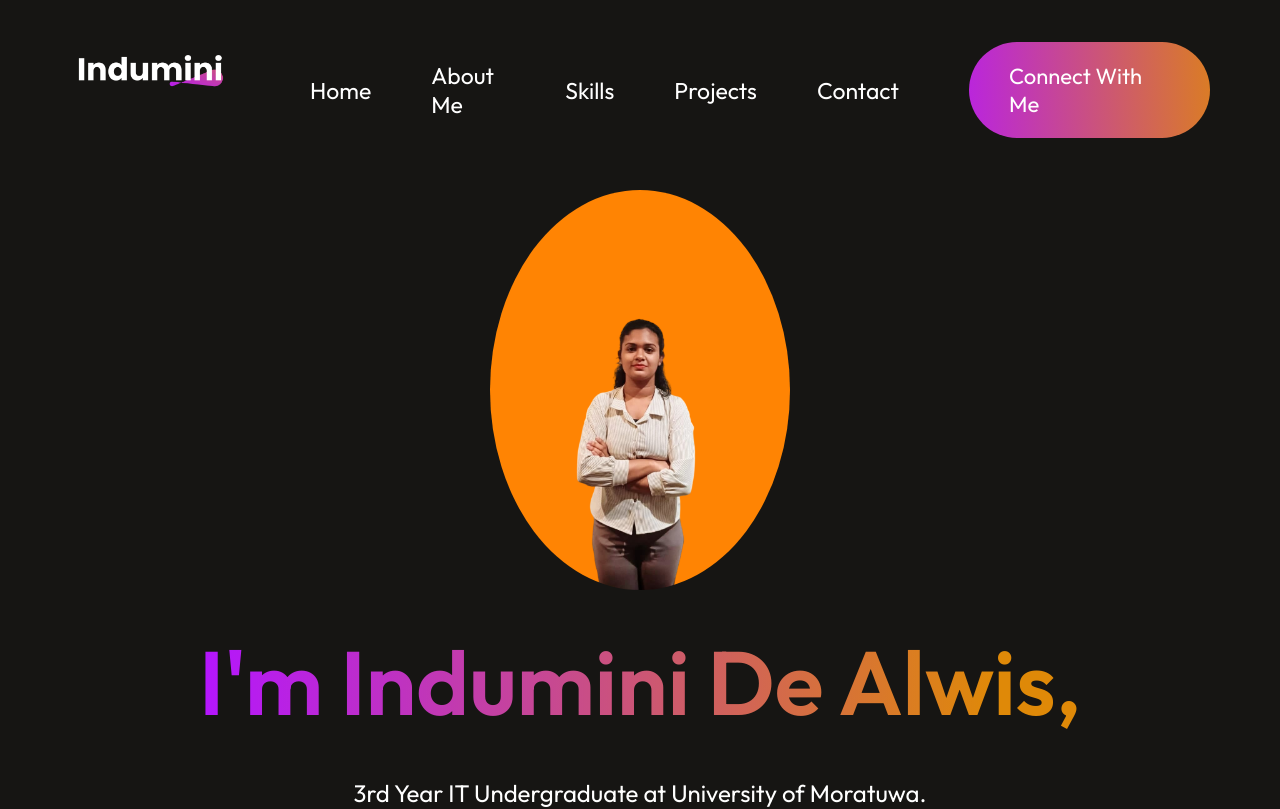
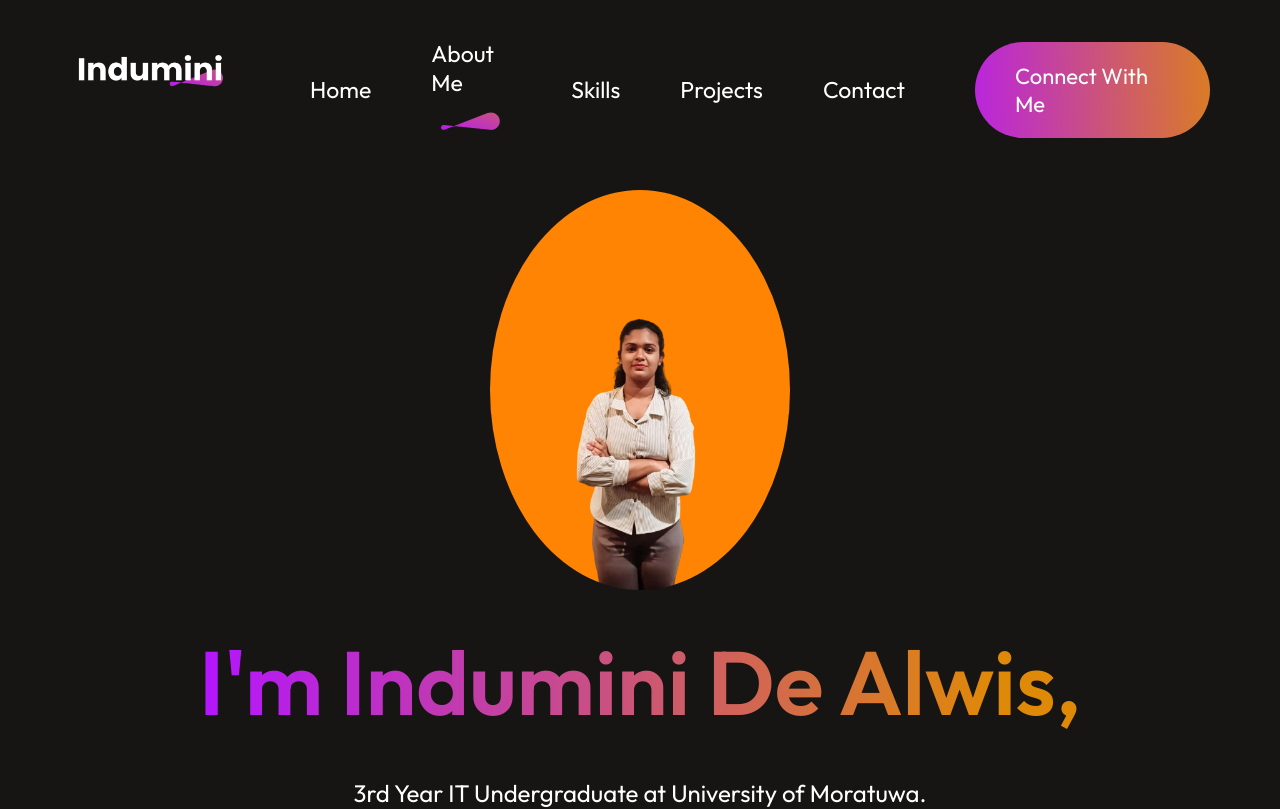
Before and after one commit to InduminiDeAlwis/portfolio, a React (Vite) app: page / in a window 1280 px wide. Shown: the top 809 px of the page. Built offline with nearby package versions, Linux system fonts and the light colour scheme.

Commit message:
add smooth scroll in web site

```diff
--- a/src/Components/About/About.jsx
+++ b/src/Components/About/About.jsx
@@ -5,7 +5,7 @@ import profile_img from '../../assets/about_profile.png'
 
 const About = () => {
     return (
-        <div className='about'>
+        <div id='about' className='about'>
             <div className="about-title">
                 <h1>About Me</h1>
                 <img src={theme_pattern} alt="" />
--- a/src/Components/Contact/Contact.jsx
+++ b/src/Components/Contact/Contact.jsx
@@ -8,7 +8,7 @@ import call_icon from '../../assets/call_icon.svg'
 
 const Contact = () => {
   return (
-    <div className="contact">
+    <div id='contact' className="contact">
       <div className="contact-title">
         <h1>Get In Touch</h1>
         <img src={theme_pattern} alt="" />
--- a/src/Components/Hero/Hero.jsx
+++ b/src/Components/Hero/Hero.jsx
@@ -1,15 +1,16 @@
 import React from 'react'
 import './Hero.css'
 import profile_img from '../../assets/about_profile.png' //channge image
+import AnchorLink from 'react-anchor-link-smooth-scroll'
 
 const Hero = () => {
   return (
-    <div className = "hero">
+    <div id='home' className = "hero">
         <img src={profile_img} alt="" />
         <h1><span>I'm Indumini De Alwis,</span></h1>
         <p> 3rd Year IT Undergraduate at University of Moratuwa.</p>
         <div className="hero-action">
-            <div className="hero-connect">Connect With Me</div>
+            <div className="hero-connect"><AnchorLink className='anchor-link' offset={50} href='#contact'>Connect With Me</AnchorLink></div>
             <div className="hero-resume">My Resume</div>
         </div>
     </div>
--- a/src/Components/MyWork/MyWork.jsx
+++ b/src/Components/MyWork/MyWork.jsx
@@ -6,7 +6,7 @@ import arrow_icon from '../../assets/arrow_icon.svg'
 
 const MyWork = () => {
   return (
-    <div className="mywork">
+    <div id='work' className="mywork">
         <div className="mywork-title">
             <h1>My Latest Work</h1>
             <img src={theme_pattern} alt= "" />
--- a/src/Components/Navbar/Navbar.css
+++ b/src/Components/Navbar/Navbar.css
@@ -34,3 +34,19 @@
 
 
 }
+.nav-menu li{
+    display: flex;
+    flex-direction: column;
+    gap: 5px;
+    cursor: pointer;
+}
+.nav-menu li img {
+    display: block;
+    margin: auto;
+    width: 60px;
+    height: auto;
+}
+.anchor-link{
+    text-decoration: none;
+    color: white;
+}
--- a/src/Components/Navbar/Navbar.jsx
+++ b/src/Components/Navbar/Navbar.jsx
@@ -1,19 +1,23 @@
-import React from 'react'
+import React,{ useState } from 'react'
 import './Navbar.css'
 import logo from '../../assets/logo.png' //change logo.svg
+import underline from '../../assets/nav_underline.svg'
+import AnchorLink from 'react-anchor-link-smooth-scroll'
 
 const Navbar = () => {
+
+  const [menu,setMenu] = useState("about");
   return (
     <div className ="navbar">
         <img src ={logo} alt ="" />
         <ul className="nav-menu">
-         <li>Home</li>
-         <li>About Me</li>
-         <li>Skills</li>
-         <li>Projects</li>
-         <li>Contact</li>
+         <li><AnchorLink className='anchor-link' offset={50} href='#home'><p onClick={()=>setMenu("home")}>Home</p></AnchorLink>{menu ==="home"?<img src={underline} alt=''/>:<></>}</li>
+         <li><AnchorLink className='anchor-link' offset={50} href='#about'><p onClick={()=>setMenu("about")}>About Me</p></AnchorLink>{menu ==="about"?<img src={underline} alt=''/>:<></>}</li>
+         <li><AnchorLink className='anchor-link' offset={50} href='#services'><p onClick={()=>setMenu("services")}>Skills</p></AnchorLink>{menu ==="services"?<img src={underline} alt=''/>:<></>}</li>
+         <li><AnchorLink className='anchor-link' offset={50} href='#work'><p onClick={()=>setMenu("work")}>Projects</p></AnchorLink>{menu ==="work"?<img src={underline} alt=''/>:<></>}</li>
+         <li><AnchorLink className='anchor-link' offset={50} href='#contact'><p onClick={()=>setMenu("contact")}>Contact</p></AnchorLink>{menu ==="contact"?<img src={underline} alt=''/>:<></>}</li>
          </ul>
-         <div className="nav-connect">Connect With Me</div>
+         <div className="nav-connect"><AnchorLink className='anchor-link' offset={50} href='#contact'>Connect With Me</AnchorLink></div>
     </div>
   )
 }
--- a/src/Components/Services/Services.jsx
+++ b/src/Components/Services/Services.jsx
@@ -6,7 +6,7 @@ import arrow_icon from '../../assets/arrow_icon.svg'
 
 const Services = () => {
     return (
-        <div className='services'>
+        <div id='services' className='services'>
             <div className="services-title">
                 <h1>My Skills</h1>
                 <img src={theme_pattern} alt="" />
```
